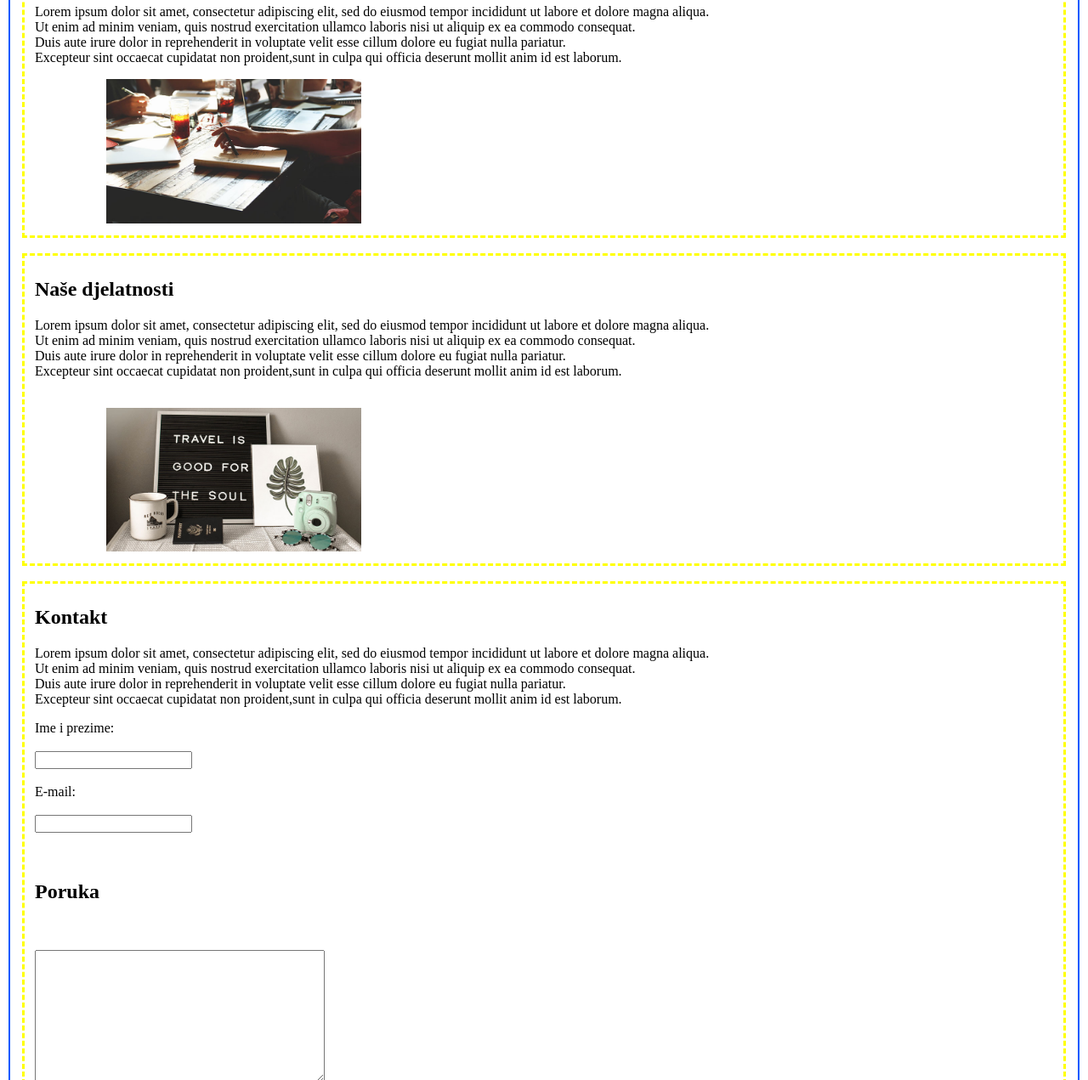
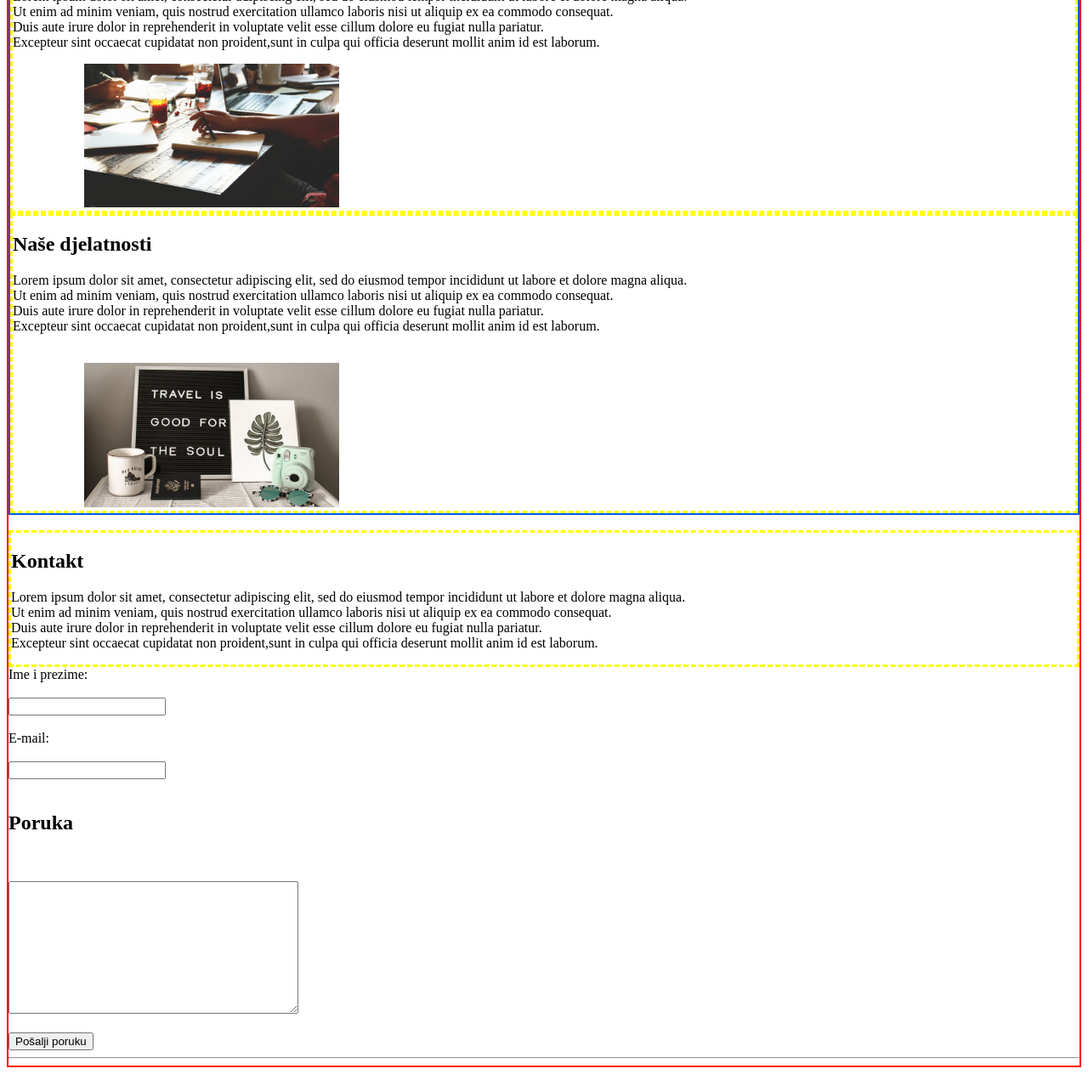
Before and after one commit to Danikuk/parcijalni, a plain HTML site: page index.html in a window 1280 px wide. Shown: the part 448-1719 px from the top of the page at 85% size. Drawn offline with Linux system fonts and the light colour scheme.

Commit message:
parcijalni

```diff
--- a/index.html
+++ b/index.html
@@ -8,10 +8,10 @@
   </head>
   <body>
     <header id="header">
-            <fieldset border style="border:2px solid red;">
+           <section style="border:2px solid red;">
       <h1 style="font-size: 40px">Turistička agencija "Avanturist"</h1>
       <nav>
-        <fieldset border style="border:2px solid rgb(133, 199, 33);">
+            <section style="border:2px solid rgb(133, 199, 33);">
         <ul>
      <li>
         <a href="#O nama">O nama</a> <br />
@@ -22,16 +22,18 @@
         <li>
         <a href="#Kontakt">Kontakt</a> <br />
         </il>
+
+        </section>
       </nav>
     </ul>
     <hr>
-    <main>
-    </fieldset>
+    <main style="border:2px solid rgb(0, 89, 255);">
+
     <br />
-    <fieldset border style="border:2px solid rgb(0, 89, 255);">
+
         <h1 style="font-size: 40px">Turistička agencija "Avanturist"</h1>
-        <fieldset border style="border:3px dashed yellow;">
-          <section>
+
+        <section style="border:3px dashed yellow;">
             <h2 id="O-nama">O nama</h2>
             <p>Lorem ipsum dolor sit amet, consectetur adipiscing elit, sed do eiusmod tempor incididunt ut labore et dolore magna aliqua.<br>
               Ut enim ad minim veniam, quis nostrud exercitation ullamco laboris nisi ut aliquip ex ea commodo consequat.<br>
@@ -45,9 +47,8 @@
       src="./multimedija/team.jpg"
     />
   </section>
-        </fieldset> <br>
-        <fieldset border style="border:3px dashed yellow;">
-          <section>
+
+  <section style="border:3px dashed yellow;">
             <h2 id="naše-djelatnosti">Naše djelatnosti</h2>
            <p>Lorem ipsum dolor sit amet, consectetur adipiscing elit, sed do eiusmod tempor incididunt ut labore et dolore magna aliqua.<br>
              Ut enim ad minim veniam, quis nostrud exercitation ullamco laboris nisi ut aliquip ex ea commodo consequat. <br>
@@ -61,12 +62,11 @@
             alt="adventure"
             src="./multimedija/adventure.jpg">
           </section>
-        </fieldset>
+
       </main>
       <br>
+      <section style="border:3px dashed yellow;">
 
-        <fieldset border style="border:3px dashed yellow;">
-          <section>
             <h2 id="kontakt">Kontakt</h2>
             <p>Lorem ipsum dolor sit amet, consectetur adipiscing elit, sed do eiusmod tempor incididunt ut labore et dolore magna aliqua.<br>
               Ut enim ad minim veniam, quis nostrud exercitation ullamco laboris nisi ut aliquip ex ea commodo consequat. <br>
@@ -79,25 +79,25 @@
                 <br>
                 <input type="text" id="fname lname" name="fname lname"><br>
                 <br>
-                <form>
+
                     <label for="email">E-mail:</label><br>
                     <br>
                     <input type="email" id="email" name="email">
-                  </form><br>
+                  <br>
                   <br>
                   <h2>Poruka</h2><br>
                   <br>
-                  <form action="/action_page.php">
+
                     <textarea name="message" rows="10" cols="40"></textarea>
                     <br><br>
                     <button type="button">Pošalji poruku</button>
                   </form>
-                  </fieldset>
+                  </div>
                   <hr>
     </header>
     <br>
     <footer>
-        <fieldset border style="border:2px solid rgb(0, 89, 255);">
+       <section border style="border:2px solid rgb(0, 89, 255);">
 
             <p>Avanturist © 2022.</p>
             <br>
@@ -105,7 +105,7 @@
                   <img src="./multimedija/mail.png" alt="Koverta">
                 </a><br />
 
-        </fieldset>
+       </section>
     </footer>
     <br />
     <br />
```
